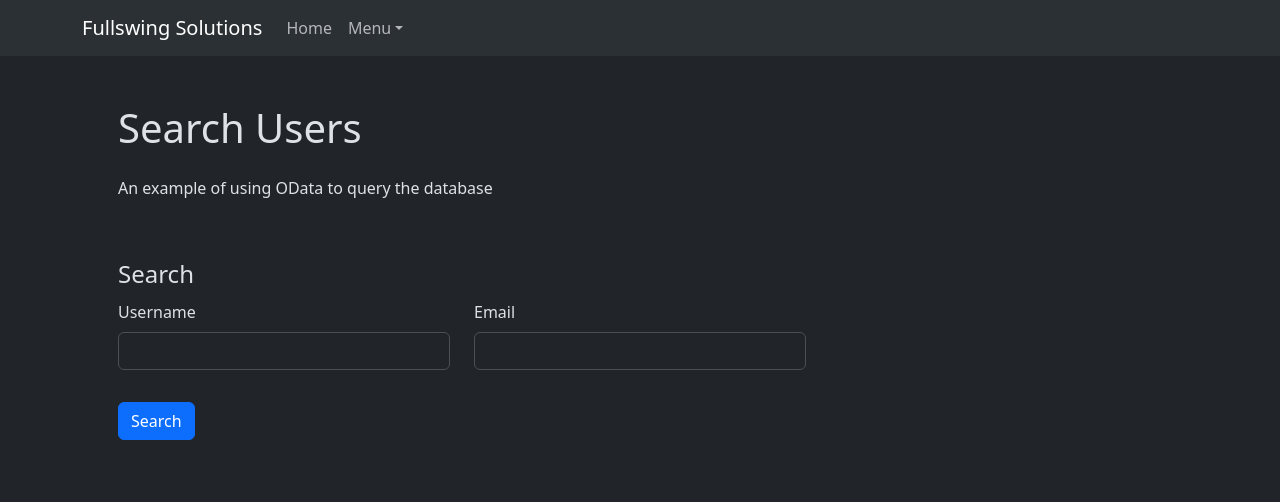
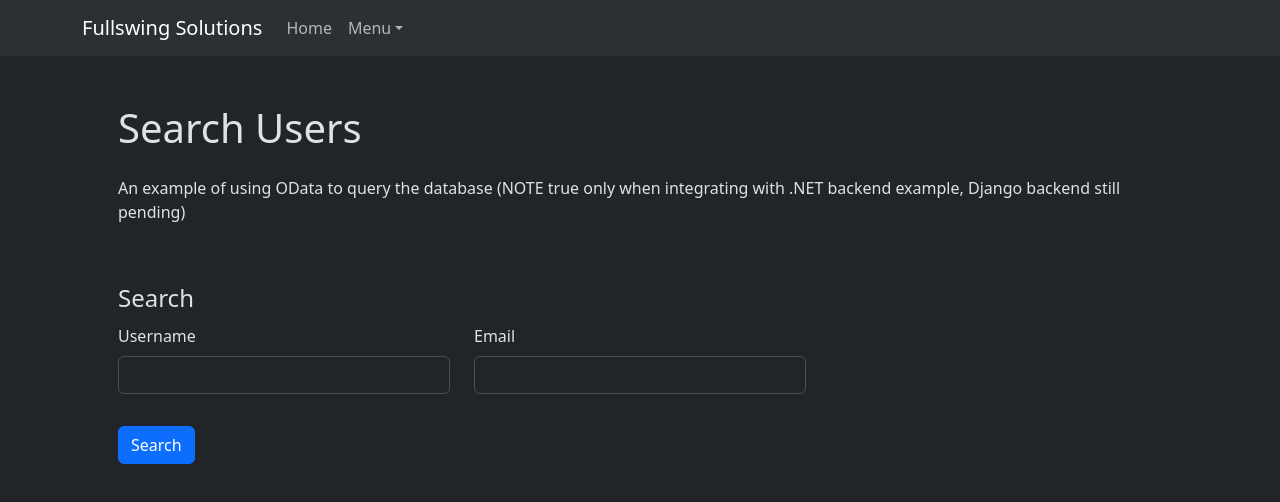
Before and after one commit to jburditt/react-demo, a Next.js app: page /user/search in a window 1280 px wide. Shown: the top 502 px of the page. Built offline with nearby package versions, Linux system fonts and the light colour scheme.

Commit message:
update react text on search page

```diff
--- a/src/app/user/search/search-page.tsx
+++ b/src/app/user/search/search-page.tsx
@@ -45,7 +45,7 @@ export default function Page() {
   return (
     <>
       <h1>Search Users</h1>
-      <p>An example of using OData to query the database</p>
+      <p>An example of using OData to query the database (NOTE true only when integrating with .NET backend example, Django backend still pending)</p>
       <br />
 
       <fieldset className="mb-5">
```
